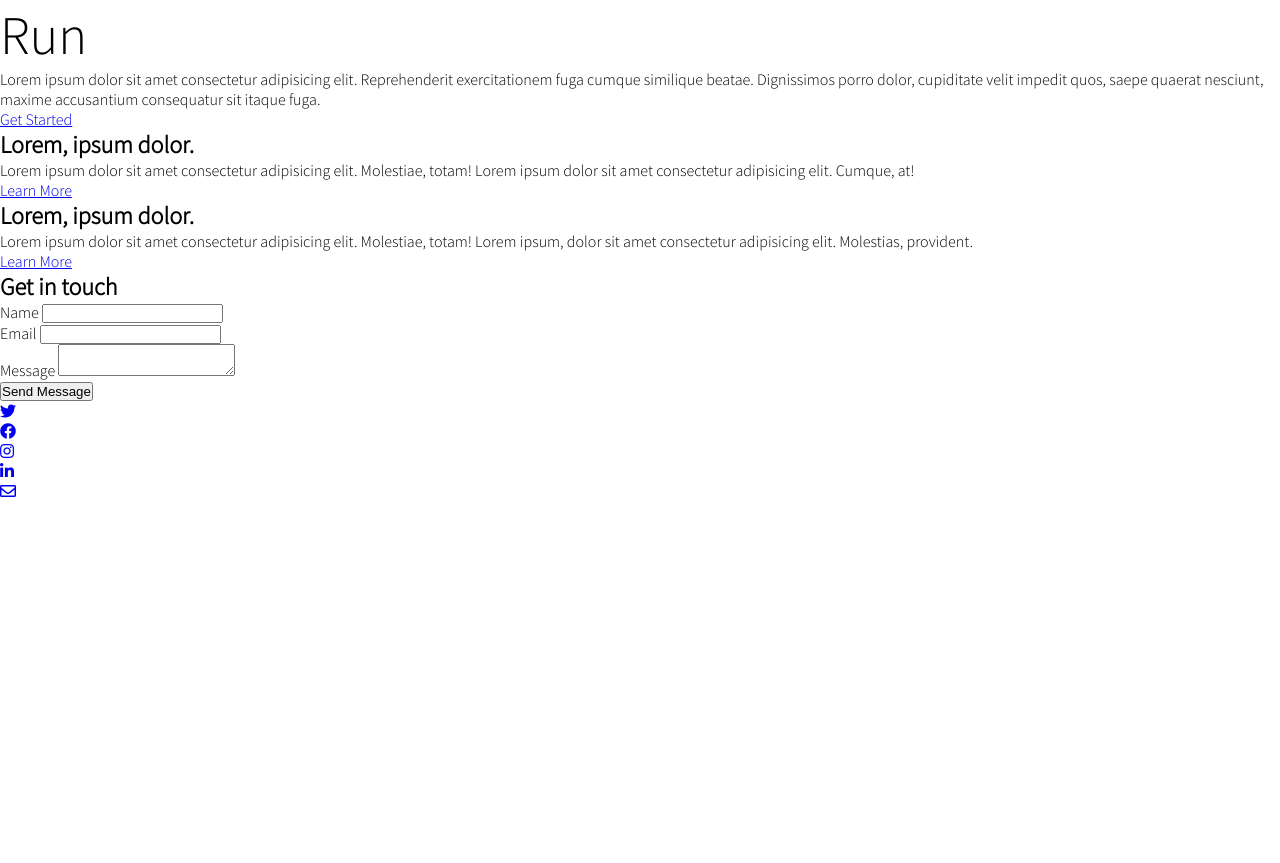
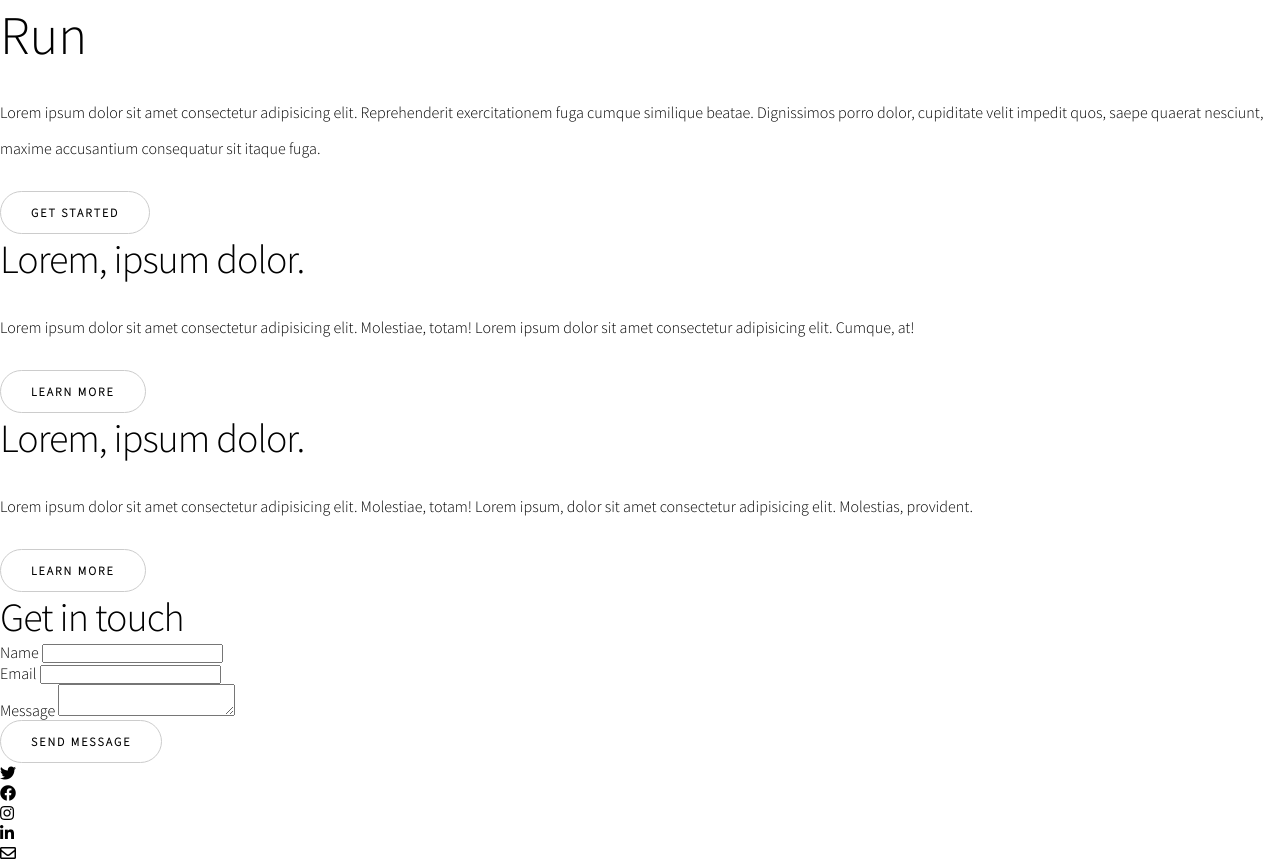
Before and after one commit to doums10/landing-page-integration, a plain HTML site: page index.html in a window 1280 px wide. Before the commit the page ends 800 px from the top, so only its background shows below. Drawn offline with Linux system fonts and the light colour scheme.

Commit message:
global css done

```diff
--- a/assets/style/style.css
+++ b/assets/style/style.css
@@ -14,11 +14,40 @@ h1 {
   font-size: 3.4rem;
   font-weight: 200;
 }
+h2 {
+  font-size: 2.5rem;
+  font-weight: 500;
+  letter-spacing: -1px;
+}
+a,
+a:visited {
+  color: black;
+  text-decoration: none;
+}
 
+p {
+  line-height: 36px;
+  margin: 25px 0;
+}
+.button {
+  border: 1px solid #ccc;
+  border-radius: 50px;
+  background: transparent;
+  padding: 13px 30px;
+  display: inline-block;
+  text-transform: uppercase;
+  letter-spacing: 2px;
+  cursor: pointer;
+		font: 700 0.75rem "Source Sans Pro";
+		transition: .3s;
+}
+.button:hover,
+footer a:hover {
+  border: 1px solid skyblue;
+  color: skyblue;
+}
 
-
-/******************************/
-
+/* ******************************* */
 body {
   font-family: "Source Sans Pro", sans-serif;
 }
```
Lines whose indentation alone changed are shown as unchanged.
